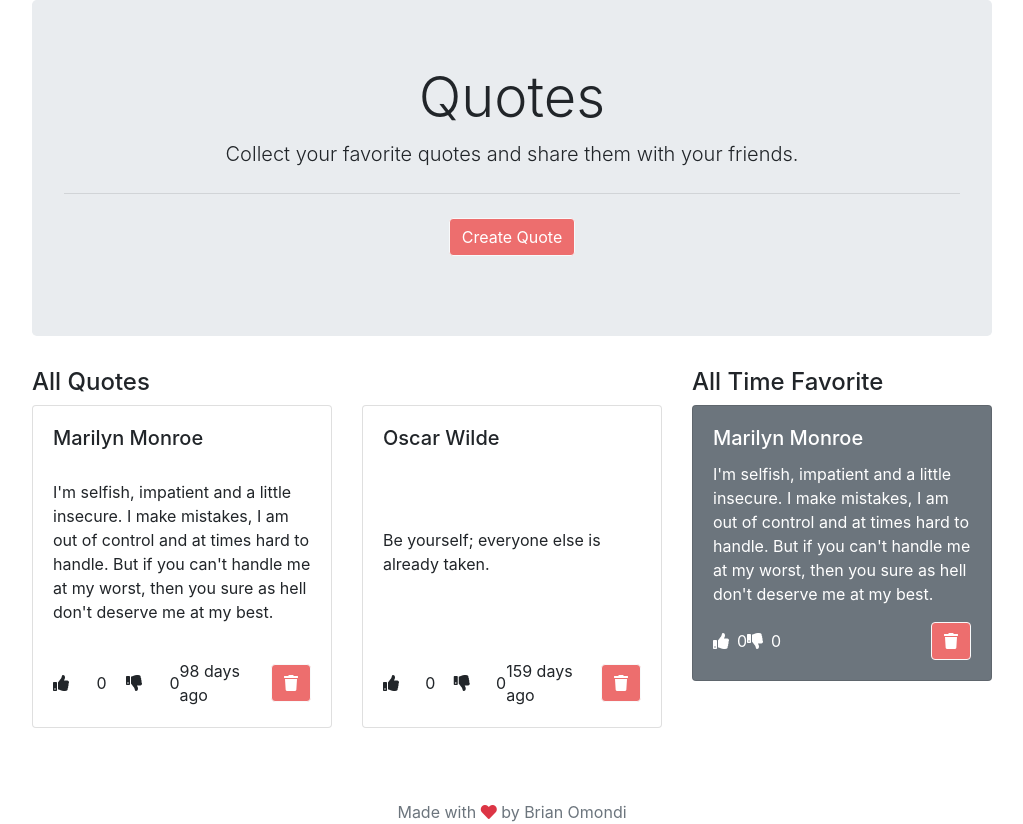
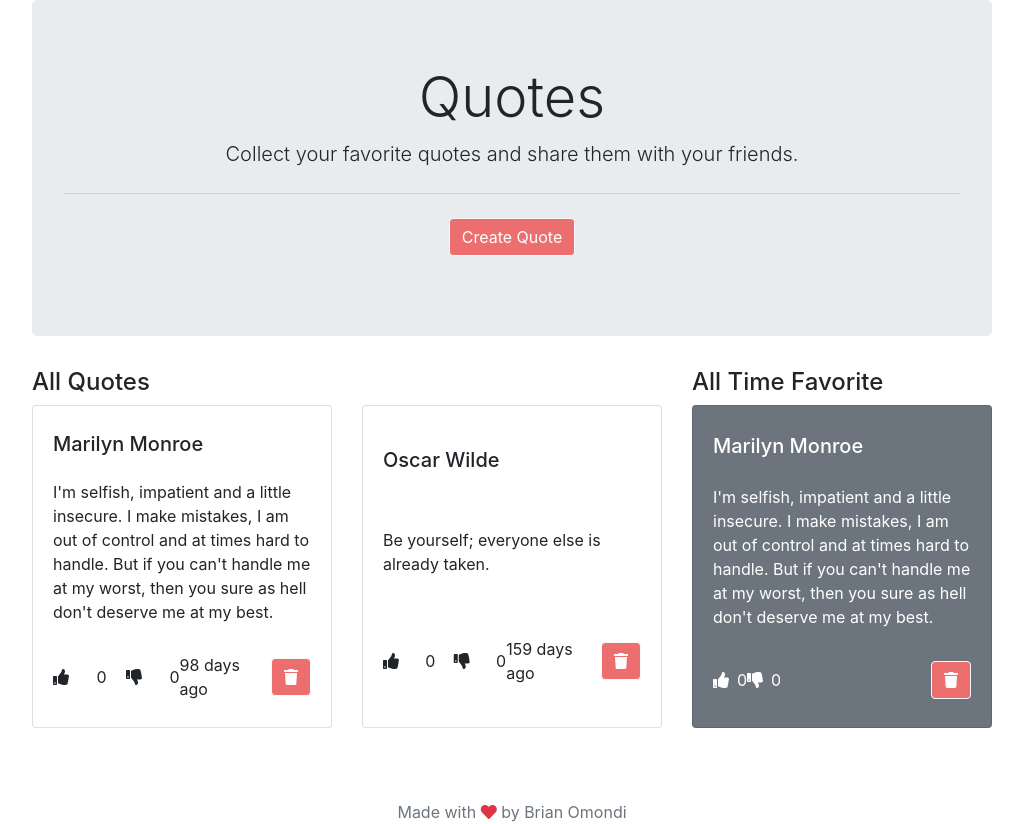
Before and after one commit to bryanbill/quotes, an Angular app: page / in a window 1280 px wide. Shown: the whole page, without its empty margins (128-1151 px from the left). Built offline with nearby package versions, Linux system fonts and the light colour scheme.

Commit message:
fix:layout - cards display content evenly on edges

```diff
--- a/src/app/app.component.html
+++ b/src/app/app.component.html
@@ -20,20 +20,20 @@
         <h4>All Quotes</h4>
         <app-quotes [quotes]='quotes'></app-quotes>
       </div>
-      <div class="col-md-4">
+      <div class="col-md-4 ">
         <h4>All Time Favorite</h4>
-        <div class="card bg-secondary text-white">
-          <div class="card-body">
-            <h5 class="card-title">{{quotes[0].author}}</h5>
+        <div class="card bg-secondary text-white h-100 ">
+          <div class="card-body d-flex justify-content-around flex-column">
+            <h5 class="card-title">{{favoriteQuote().author}}</h5>
             <p class="card-text">
-              {{quotes[0].quote}}
+              {{favoriteQuote().quote}}
             </p>
             <div class="d-flex w-100 justify-content-between align-items-center">
               <div class="d-flex w-25  align-items-center justify-content-between">
                 <i class="fa fa-thumbs-up"></i>
-                <span class="ml-2">{{quotes[0].upVotes}}</span>
+                <span class="ml-2">{{favoriteQuote().upVotes}}</span>
                 <i class="fa fa-thumbs-down"></i>
-                <span class="ml-2">{{quotes[0].downVotes}}</span>
+                <span class="ml-2">{{favoriteQuote().downVotes}}</span>
               </div>
               <a href="#" class="btn btn-primary"><i class="fa fa-trash"></i></a>
             </div>
--- a/src/app/app.component.ts
+++ b/src/app/app.component.ts
@@ -16,4 +16,11 @@ export class AppComponent {
   pushQuote(quote: QuoteModel): void {
     this.quotes.push(quote);
   }
+
+  favoriteQuote(): QuoteModel {
+    return this.quotes.filter(
+      (quote) =>
+        quote.upVotes === Math.max(...this.quotes.map((quote) => quote.upVotes))
+    )[0];
+  }
 }
--- a/src/app/quotes/quotes.component.html
+++ b/src/app/quotes/quotes.component.html
@@ -1,7 +1,7 @@
 <div class="row h-100" id="quotes">
     <div class="col-md-6 h-100" *ngFor="let quote of quotes">
         <div class="card h-100">
-            <div class="card-body d-flex flex-column justify-content-between">
+            <div class="card-body d-flex flex-column justify-content-around">
                 <h5 class="card-title">{{quote.author}}</h5>
                 <p class="card-text">
                     {{quote.quote}}
```
